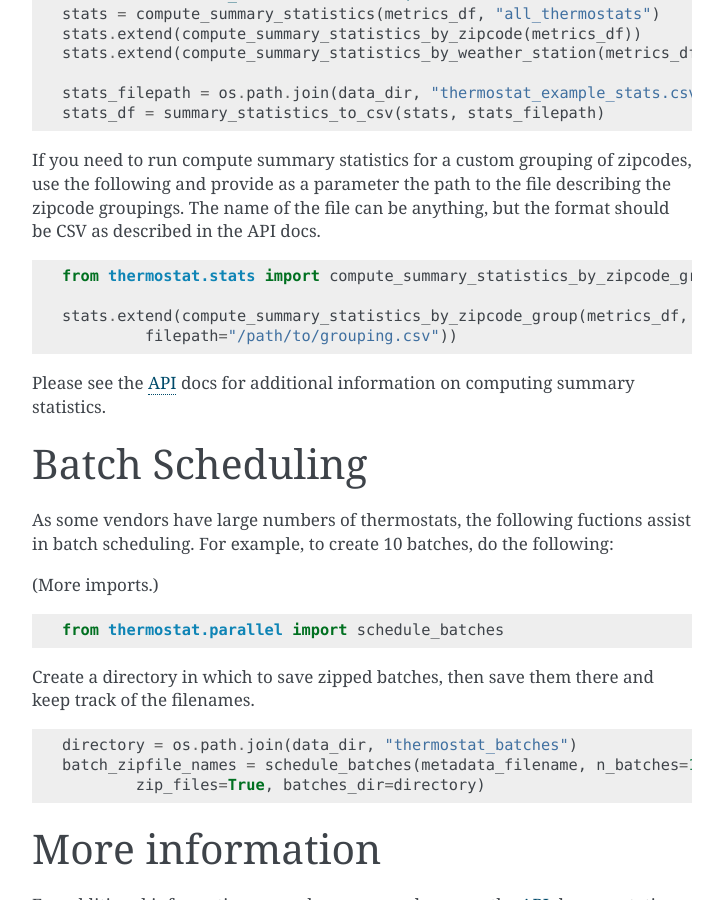
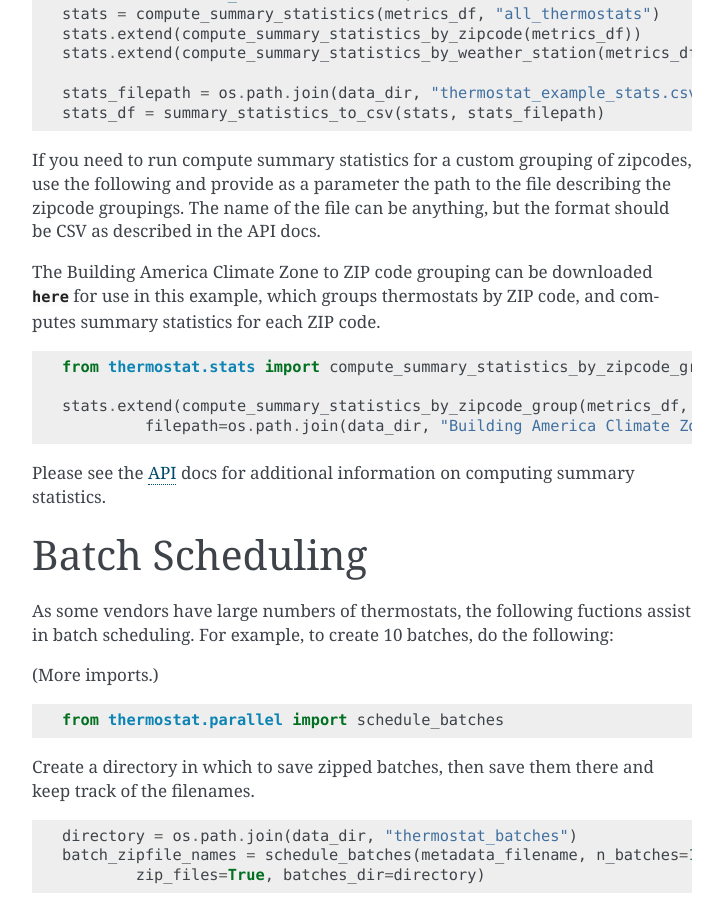
Before and after one commit to EPAENERGYSTAR/epathermostat, a Sphinx documentation site: the page built from docs/tutorial.rst, in a window 1280 px wide and 900 px high, scrolled down 2325 px. Shown: the whole window, without its empty margins (388-1111 px from the left). Built offline with Sphinx 7.4.7, drawn with Linux system fonts in a browser that asks for light colours.

Commit message:
Add zipcode grouping resource

```diff
--- a/docs/tutorial.rst
+++ b/docs/tutorial.rst
@@ -133,12 +133,17 @@ zipcodes, use the following and provide as a parameter the path to the
 file describing the zipcode groupings. The name of the file can be anything,
 but the format should be CSV as described in the API docs.
 
+The Building America Climate Zone to ZIP code grouping can be downloaded
+:download:`here <./resources/Building America Climate Zone to Zipcode Database_Rev1_2015.12.18.csv>`
+for use in this example, which groups thermostats by ZIP code, and computes
+summary statistics for each ZIP code.
+
 .. code-block:: python
 
     from thermostat.stats import compute_summary_statistics_by_zipcode_group
 
     stats.extend(compute_summary_statistics_by_zipcode_group(metrics_df,
-             filepath="/path/to/grouping.csv"))
+             filepath=os.path.join(data_dir, "Building America Climate Zone to Zipcode Database_Rev1_2015.12.18.csv")))
 
 Please see the :ref:`thermostat-api` docs for additional information
 on computing summary statistics.
```
Also changed, not shown: 1 other file.
